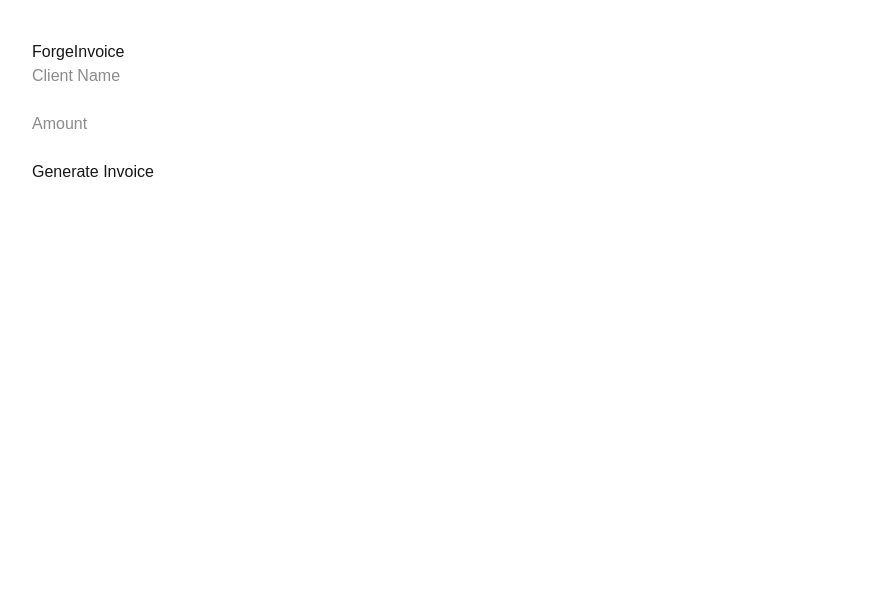
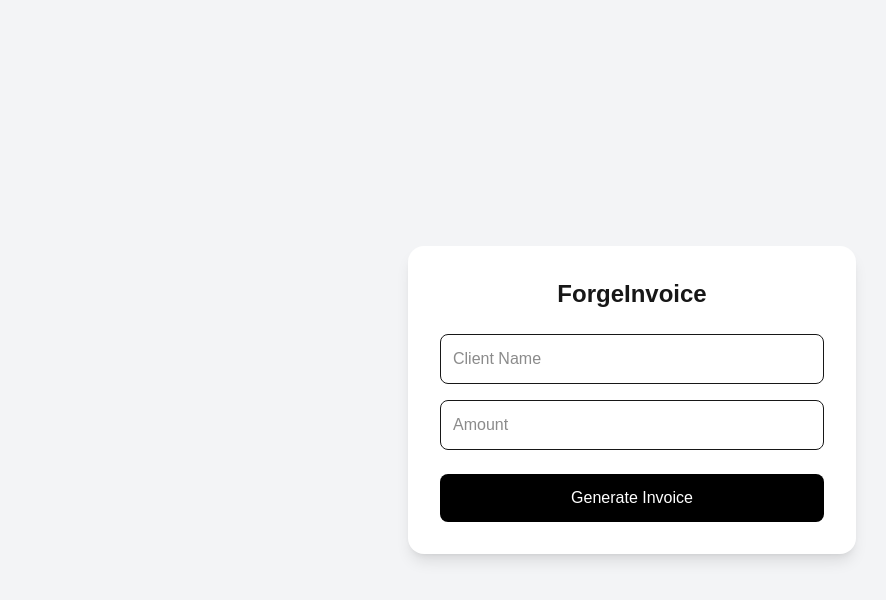
Before and after one commit to forgesixth-cmd/forgeinvoice, a Next.js app: page / in a window 1280 px wide. Shown: the top 600 px of the page, without its empty margins (8-894 px from the left). Built offline with nearby package versions, Linux system fonts and the light colour scheme.

Commit message:
improve UI

```diff
--- a/app/page.js
+++ b/app/page.js
@@ -15,28 +15,36 @@ export default function Home() {
   };
 
   return (
-    <div style={{ padding: 40 }}>
-      <h1>ForgeInvoice</h1>
+    <div className="min-h-screen bg-gray-100 flex items-center justify-center">
+      <div className="bg-white p-8 rounded-2xl shadow-lg w-full max-w-md">
+
+        <h1 className="text-2xl font-bold mb-6 text-center">
+          ForgeInvoice
+        </h1>
 
         <input
+          className="w-full border rounded-lg p-3 mb-4 focus:outline-none focus:ring-2 focus:ring-black"
           placeholder="Client Name"
           value={client}
           onChange={(e) => setClient(e.target.value)}
         />
 
-      <br /><br />
-
         <input
+          className="w-full border rounded-lg p-3 mb-6 focus:outline-none focus:ring-2 focus:ring-black"
           placeholder="Amount"
+          type="number"
           value={amount}
           onChange={(e) => setAmount(e.target.value)}
         />
 
-      <br /><br />
-
-      <button onClick={generatePDF}>
+        <button
+          onClick={generatePDF}
+          className="w-full bg-black text-white p-3 rounded-lg hover:bg-gray-800 transition"
+        >
           Generate Invoice
         </button>
+
+      </div>
     </div>
   );
 }
```
Lines whose indentation alone changed are shown as unchanged.
